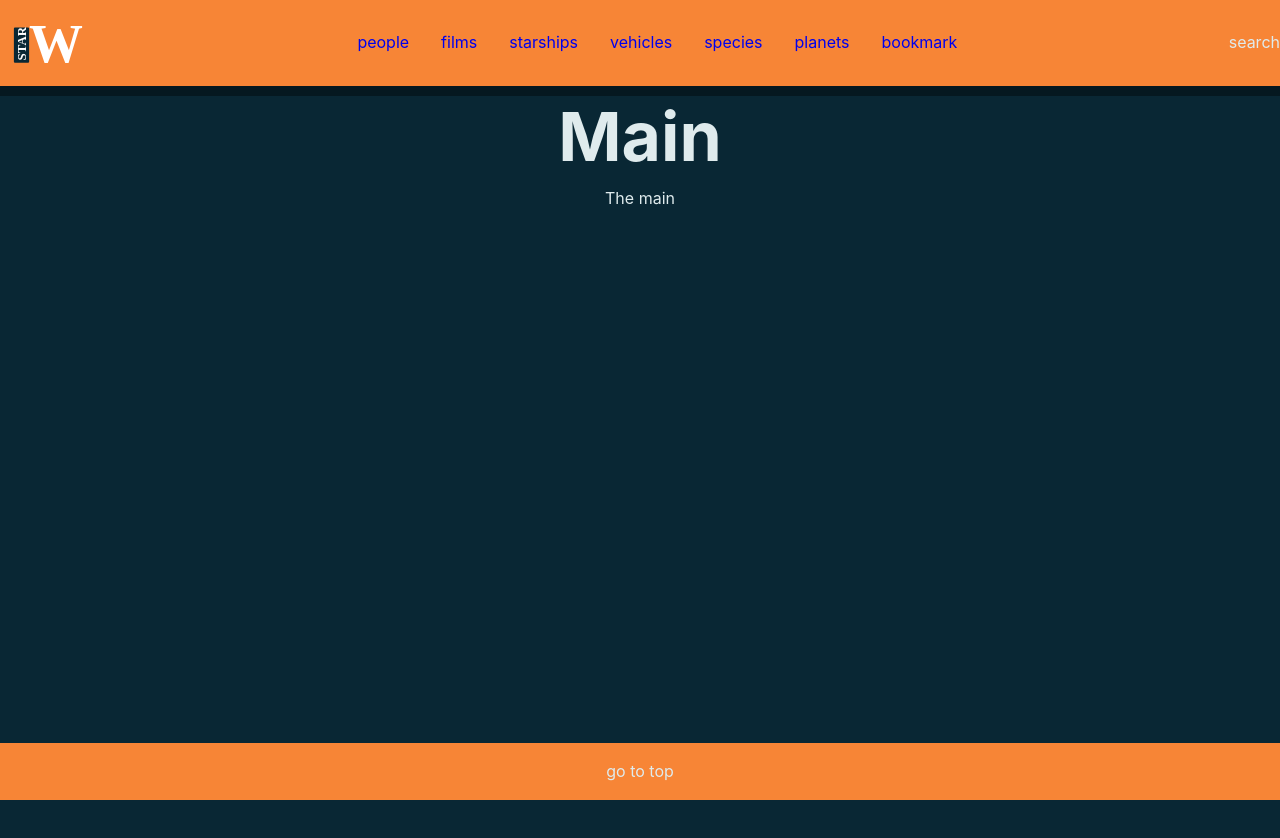
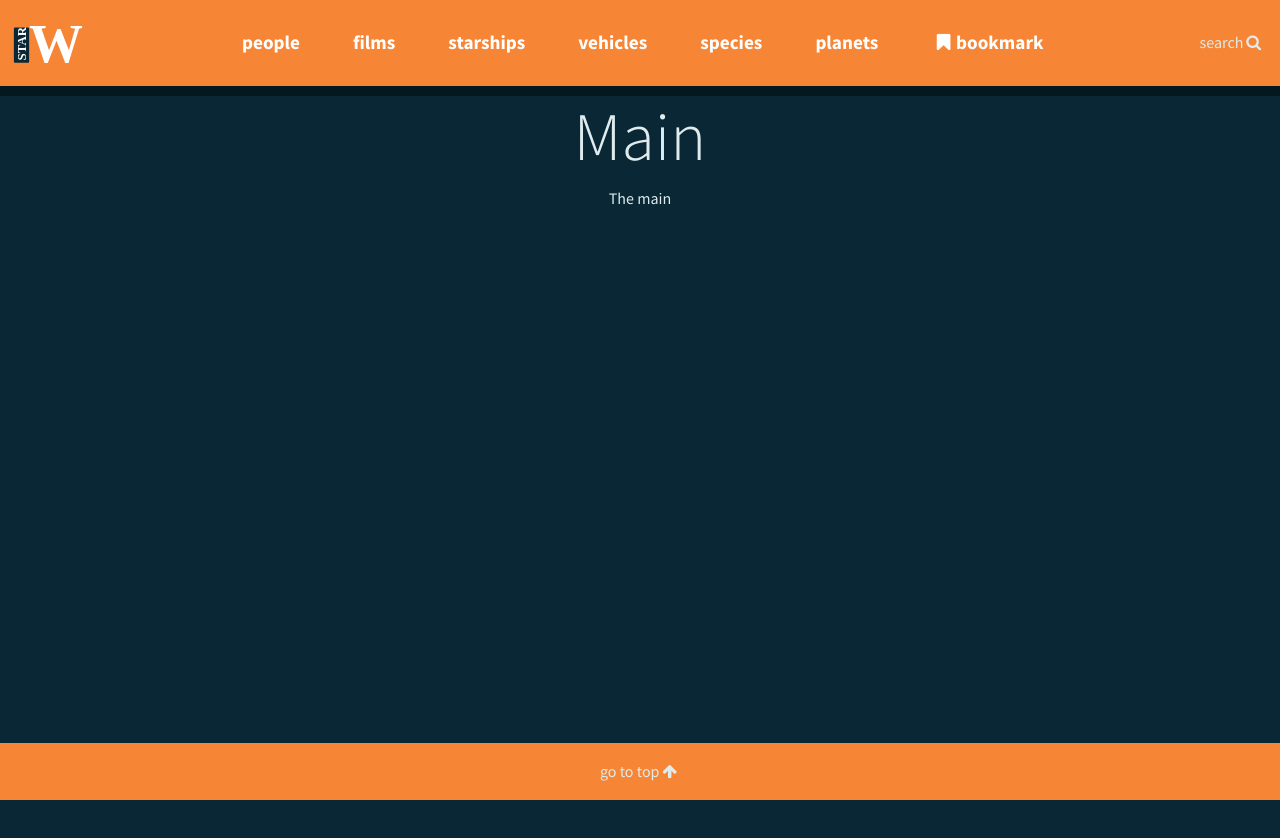
Before and after one commit to hwindo/star-w, a React (Create React App) app: page / in a window 1280 px wide. Shown: the top 838 px of the page. Built offline with nearby package versions, Linux system fonts and the light colour scheme.

Commit message:
added icon and font

```diff
--- a/package.json
+++ b/package.json
@@ -3,6 +3,7 @@
   "version": "0.1.0",
   "private": true,
   "dependencies": {
+    "font-awesome": "^4.7.0",
     "node-sass": "^4.10.0",
     "react": "^16.6.0",
     "react-dom": "^16.6.0",
--- a/public/index.html
+++ b/public/index.html
@@ -19,6 +19,7 @@
       work correctly both with client-side routing and a non-root public URL.
       Learn how to configure a non-root public URL by running `npm run build`.
     -->
+    <link href="https://fonts.googleapis.com/css?family=Source+Sans+Pro:300,400,700" rel="stylesheet">
     <title>React App</title>
   </head>
   <body>
--- a/src/index.js
+++ b/src/index.js
@@ -1,5 +1,6 @@
 import React from 'react';
 import ReactDOM from 'react-dom';
+import 'font-awesome/css/font-awesome.min.css';
 import {BrowserRouter} from 'react-router-dom';
 import App from './App';
 import * as serviceWorker from './serviceWorker';
--- a/src/pages/Footer.js
+++ b/src/pages/Footer.js
@@ -6,6 +6,7 @@ export default () => {
             <div className="container">
                 <div className='go-top'>
                     go to top
+                    <i className='fa fa-fw fa-arrow-up' />
                 </div>
             </div>
         </footer>
--- a/src/pages/Header.js
+++ b/src/pages/Header.js
@@ -14,10 +14,18 @@ const Header = () => {
                 </NavLink>
                 <ul>
                     {list}
-                    <li className='nav-item'><NavLink to='/bookmarked'>bookmark</NavLink></li>
+                    <li className='nav-item'>
+                        <NavLink to='/bookmarked'>
+                            <i className='fa fa-fw fa-bookmark' />
+                            bookmark
+                        </NavLink>
+                    </li>
                 </ul>
                 <div>
-                    <a>search</a>
+                    <a className='search-icon'>
+                        search
+                        <i className='fa fa-fw fa-search' />
+                    </a>
                 </div>
             </nav>
         </header>
--- a/src/styles/_base.scss
+++ b/src/styles/_base.scss
@@ -2,11 +2,13 @@ body {
   font-size: 1em;
   line-height: 1.618em;
   color: $body-font-dark;
-  background-color: $body
+  background-color: $body;
+  font-family: 'Source Sans Pro', sans-serif;
 }
 
 h1 {
   font-size: 67.96px;
+  font-weight: 300;
 }
 
 h1, h2, h3, h4, h5, h6 {
--- a/src/styles/_header.scss
+++ b/src/styles/_header.scss
@@ -14,8 +14,21 @@ header {
     }
   }
 }
-.nav-item {
-  padding: 1em;
+.nav-item a{
+  padding: .618em 1em;
+  margin: 0 .382em;
+  font-size: 1.2em;
+  font-weight: 700;
+  color: $white;
+  text-decoration: none;
+  border-radius: 22px;
+  &:hover {
+    background-color: darken($orange, 10)
+  }
+  &.active, &.active:hover {
+    background-color: $body;
+    color: $orange;
+  }
 }
 .app-logo {
   &.-nav {
@@ -23,3 +36,6 @@ header {
     width: auto;
   }
 }
+a.search-icon {
+  margin-right: 1em;
+}
--- a/src/styles/_variables.scss
+++ b/src/styles/_variables.scss
@@ -2,6 +2,7 @@
 $orange: #F78536;
 $body: #092734;
 $body-font-dark: #DFEBED;
+$white: #ffffff;
 
 /* Layout */
 $fixed-min-height: 96px;
```
Also changed, not shown: 1 other file (tests, documents, lock files or other folders).
